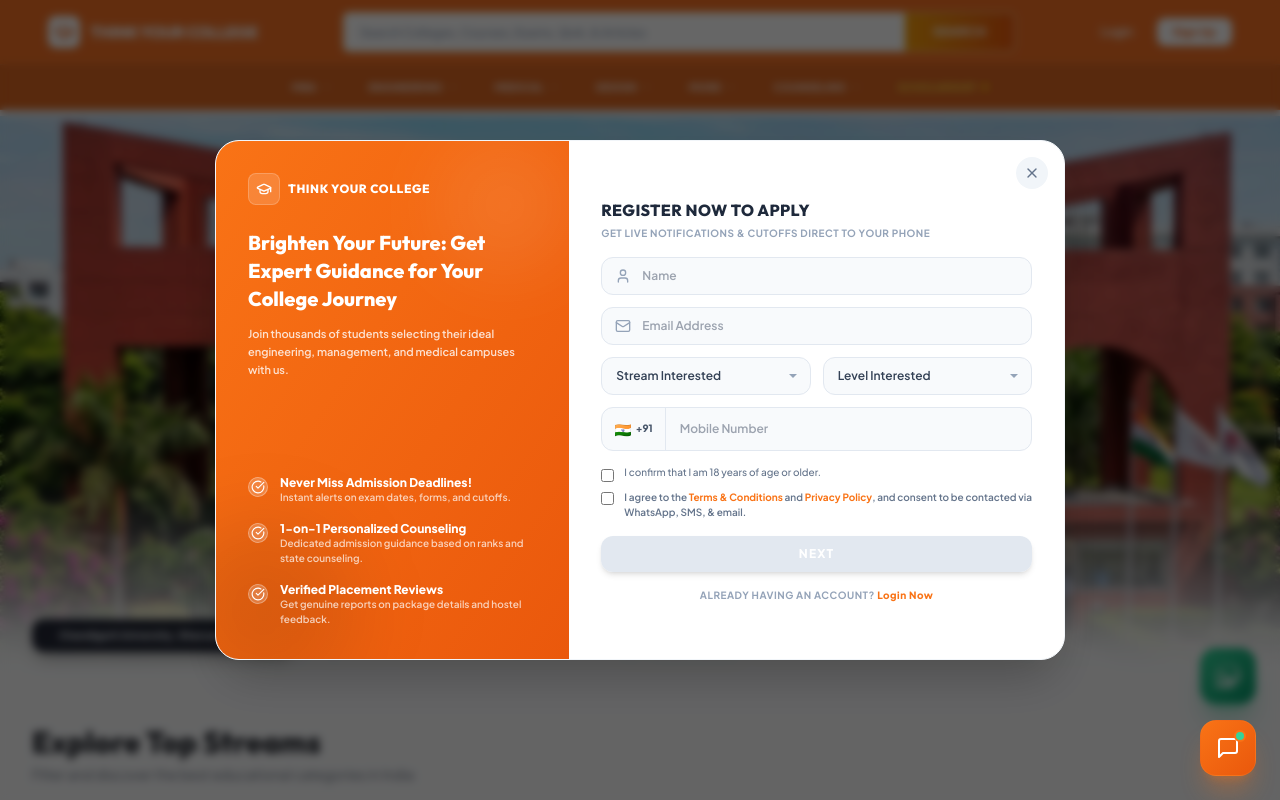
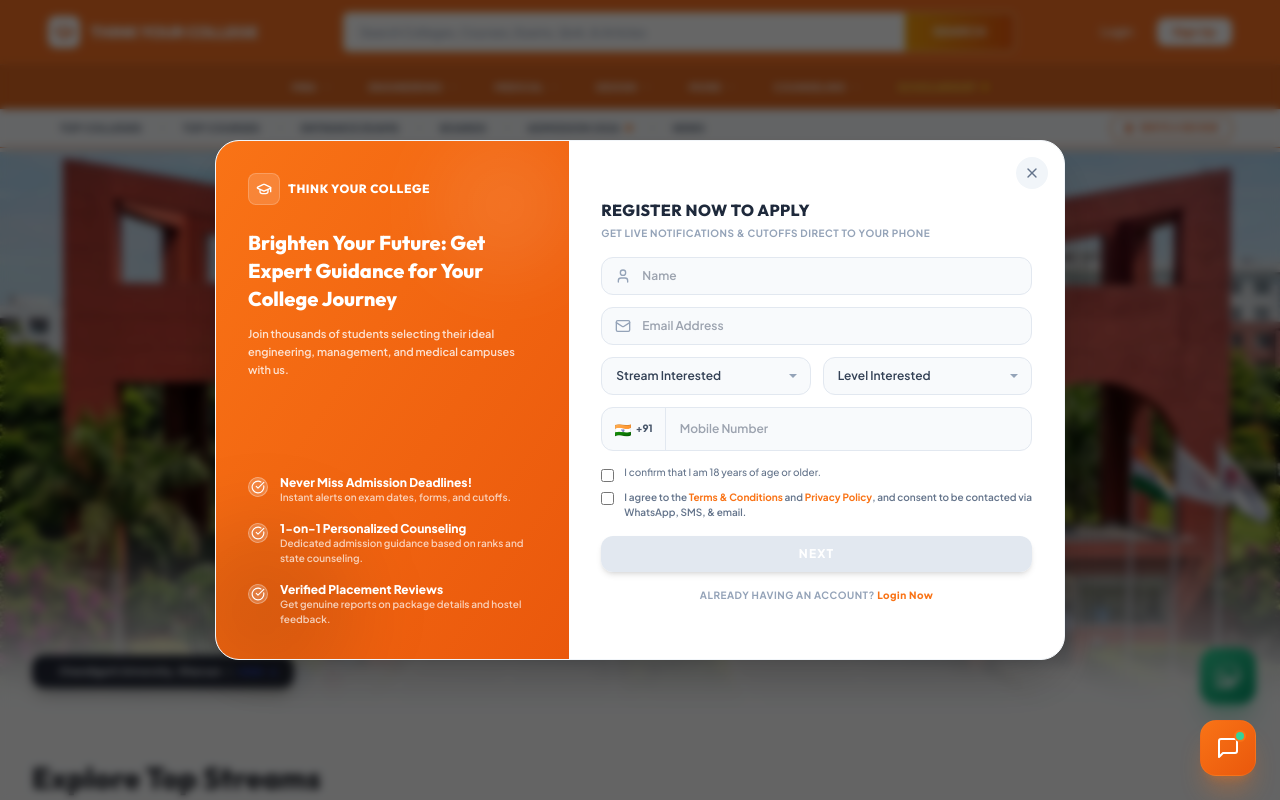
Before and after one commit to 08Satyamkumar/Think_Your_College, a Next.js app: page / in a window 1280 px wide. Shown: the top 800 px of the page. Built offline with nearby package versions, Linux system fonts and the light colour scheme.

Commit message:
feat: implement Triple-Row header layout with sleek white sub-header ribbon navigation below categories and adjusted top content padding

```diff
--- a/src/components/LayoutWrapper.tsx
+++ b/src/components/LayoutWrapper.tsx
@@ -1424,6 +1424,82 @@ export default function LayoutWrapper({ children }: { children: React.ReactNode
             </div>
 
           </div>
+          {/* ROW 3: SLEEK SUB-HEADER RIBBON (News, Exams, Reviews etc) */}
+          <div className="relative bg-slate-50 border-t border-b border-slate-200/80">
+            <div className="max-w-[1440px] mx-auto px-6 md:px-12 flex items-center justify-between gap-4 h-9 overflow-x-auto no-scrollbar scroll-smooth">
+              {/* Left/Center side links */}
+              <div className="flex items-center gap-1 md:gap-2 h-full min-w-max">
+                {/* Top Colleges */}
+                <Link
+                  href="/colleges"
+                  className="flex items-center gap-1 px-3 h-full text-[10px] font-black tracking-wider text-slate-600 hover:text-orange-600 transition-colors uppercase whitespace-nowrap"
+                >
+                  Top Colleges
+                </Link>
+                <div className="w-[1px] h-3 bg-slate-200" />
+
+                {/* Top Courses */}
+                <Link
+                  href="/colleges"
+                  className="flex items-center gap-1 px-3 h-full text-[10px] font-black tracking-wider text-slate-600 hover:text-orange-600 transition-colors uppercase whitespace-nowrap"
+                >
+                  Top Courses
+                </Link>
+                <div className="w-[1px] h-3 bg-slate-200" />
+
+                {/* Entrance Exams */}
+                <Link
+                  href="/colleges"
+                  className="flex items-center gap-1 px-3 h-full text-[10px] font-black tracking-wider text-slate-600 hover:text-orange-600 transition-colors uppercase whitespace-nowrap"
+                >
+                  Entrance Exams
+                </Link>
+                <div className="w-[1px] h-3 bg-slate-200" />
+
+                {/* Boards */}
+                <Link
+                  href="/colleges"
+                  className="flex items-center gap-1 px-3 h-full text-[10px] font-black tracking-wider text-slate-600 hover:text-orange-600 transition-colors uppercase whitespace-nowrap"
+                >
+                  Boards
+                </Link>
+                <div className="w-[1px] h-3 bg-slate-200" />
+
+                {/* Admission 2026 (Opens the Admission Alerts popup!) */}
+                <button
+                  onClick={() => setIsAlertOpen(true)}
+                  className="flex items-center gap-1.5 px-3 h-full text-[10px] font-black tracking-wider text-slate-600 hover:text-orange-600 transition-colors uppercase whitespace-nowrap group"
+                >
+                  <span>Admission 2026</span>
+                  <span className="relative flex h-1.5 w-1.5">
+                    <span className="animate-ping absolute inline-flex h-full w-full rounded-full bg-orange-400 opacity-75"></span>
+                    <span className="relative inline-flex rounded-full h-1.5 w-1.5 bg-orange-500"></span>
+                  </span>
+                </button>
+                <div className="w-[1px] h-3 bg-slate-200" />
+
+                {/* News & Articles */}
+                <Link
+                  href="/colleges"
+                  className="flex items-center gap-1 px-3 h-full text-[10px] font-black tracking-wider text-slate-600 hover:text-orange-600 transition-colors uppercase whitespace-nowrap"
+                >
+                  News
+                </Link>
+              </div>
+
+              {/* Right side: Write a Review button */}
+              <div className="flex items-center h-full flex-shrink-0">
+                <Link
+                  href="/colleges"
+                  className="flex items-center gap-1.5 px-3 py-1 rounded-md border border-orange-500 hover:bg-orange-50 text-[9px] font-black tracking-wider text-orange-600 uppercase transition-all whitespace-nowrap shadow-sm hover:shadow active:scale-95"
+                >
+                  <Star className="w-2.5 h-2.5 fill-current" />
+                  Write a Review
+                </Link>
+              </div>
+            </div>
+          </div>
+
 
 
 
@@ -2285,9 +2361,9 @@ export default function LayoutWrapper({ children }: { children: React.ReactNode
 
 
 
-      {/* MAIN VIEW CONTENT ( Double-Row Header height is 108px, requiring pt-[116px] on all screens ) */}
-
-      <div className="flex-grow pt-[116px]">
+      {/* MAIN VIEW CONTENT ( Triple-Row Header height is 144px, requiring pt-[152px] on all screens ) */}
+
+      <div className="flex-grow pt-[152px]">
 
         <main className="w-full max-w-[1440px] mx-auto p-6 md:p-8">
 
```
